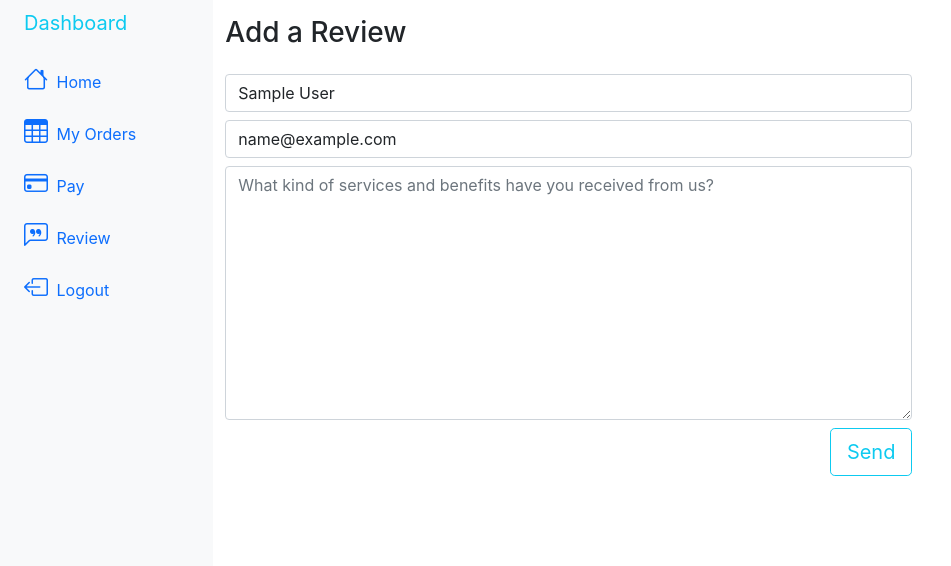
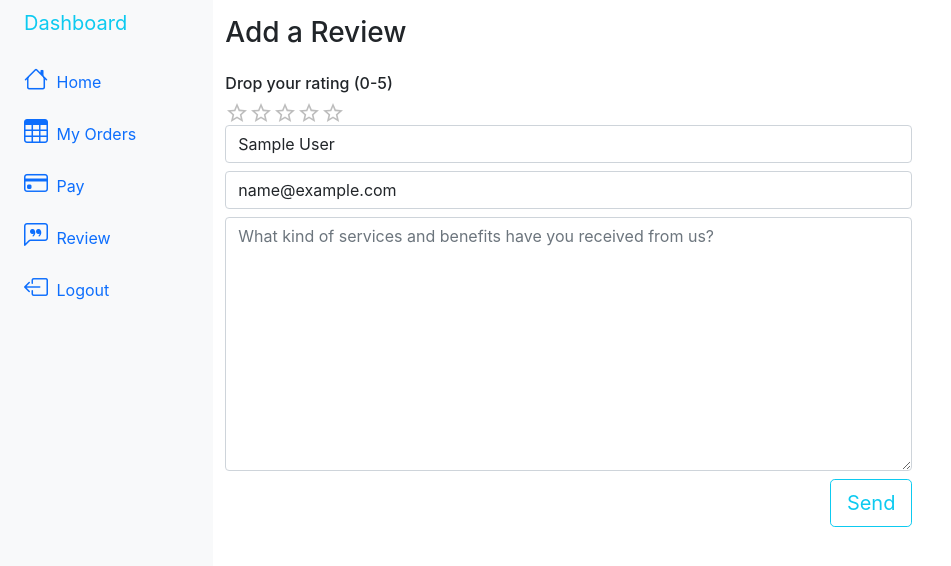
Before and after one commit to tanvirnpm/aurobil-cars-client, a React (Create React App) app: page /review in a window 1280 px wide. Shown: the top 566 px of the page, without its empty margins (0-951 px from the left). Built offline with nearby package versions, Linux system fonts and the light colour scheme; no server answers; sample sign-in values are in the browser's storage.

Commit message:
rating integration

```diff
--- a/package.json
+++ b/package.json
@@ -3,6 +3,9 @@
   "version": "0.1.0",
   "private": true,
   "dependencies": {
+    "@emotion/react": "^11.5.0",
+    "@emotion/styled": "^11.3.0",
+    "@mui/material": "^5.1.0",
     "@testing-library/jest-dom": "^5.15.0",
     "@testing-library/react": "^11.2.7",
     "@testing-library/user-event": "^12.8.3",
--- a/src/Pages/Dashboard/Review/Review.js
+++ b/src/Pages/Dashboard/Review/Review.js
@@ -2,22 +2,30 @@ import React, { useEffect, useState } from 'react';
 import DashboardMenu from '../Dashboard/DashboardMenu';
 import { useForm } from "react-hook-form";
 import useAuth from '../../../hooks/useAuth';
+import Rating from '@mui/material/Rating';
+import Stack from '@mui/material/Stack';
 
 
 const Review = () => {
-    const {user} = useAuth();
+    const { user } = useAuth();
+    const [ratingValue, setRatingValue] = useState(0);
     const { register, handleSubmit, watch, formState: { errors } } = useForm();
     const onSubmit = data => {
         const newReview = data;
         newReview.image = user.image;
-        fetch('http://localhost:5000/add-review',{
+        newReview.rating = ratingValue;
+        fetch('http://localhost:5000/add-review', {
             method: "POST",
-            headers: {'content-type': 'application/json'},
+            headers: { 'content-type': 'application/json' },
             body: JSON.stringify(data)
         })
-        .then(result=> result.json())
-        .then(data => console.log(data))
+            .then(result => result.json())
+            .then(data => console.log(data))
     };
+    const rating = (event, newValue) => {
+        setRatingValue(newValue);
+        console.log(newValue)
+    }
 
     return (
         <div className="container-fluid">
@@ -27,6 +35,11 @@ const Review = () => {
                     <h3>Add a Review</h3>
                     <div className="row mt-4">
                         <div className="col-md-8">
+                            <h6>Drop your rating (0-5)</h6>
+
+                            <Stack spacing={1}>
+                                <Rating onChange={rating} value={ratingValue} precision={1} />
+                            </Stack>
                             <form onSubmit={handleSubmit(onSubmit)}>
                                 <input className="form-control mb-2" value={user.name} type="text" placeholder="Your Name" {...register("name")} />
                                 <input className="form-control mb-2" value={user.email} type="text" placeholder="Your Email" {...register("email")} />
--- a/src/Pages/Home/Reviews/ReviewsCard.js
+++ b/src/Pages/Home/Reviews/ReviewsCard.js
@@ -1,22 +1,25 @@
 import React from "react";
+import Rating from '@mui/material/Rating';
+import Stack from '@mui/material/Stack';
 
-const ReviewsCard = ({item}) => {
-    const {name, review, image} = item;
-    const clientImage = {
-        height: "300px",
-    }
+const ReviewsCard = ({ item }) => {
+  const { name, review, image, rating } = item;
+  const clientImage = {
+    height: "300px",
+  }
   return (
     <div className="col-md-4">
       <div className="card shadow-sm text-center my-3 mx-2">
-        <img style={clientImage} src={image} className="card-img-top" alt=""/>
+        <img style={clientImage} src={image} className="card-img-top" alt="" />
         <div className="card-body">
           <h5 className="card-title">{name}</h5>
 
-          <i className="fa-solid fa-star text-warning"></i>
-          <i className="fa-solid fa-star text-warning"></i>
-          <i className="fa-solid fa-star text-warning"></i>
-          <i className="fa-solid fa-star text-warning"></i>
-          <i className="fa-solid fa-star text-warning"></i>
+
+          <div className="d-flex justify-content-center">
+          <Stack spacing={1}>
+            <Rating name="read-only" value={rating} readOnly />
+          </Stack>
+          </div>
           <p className="card-text">{review.slice(0, 150)}</p>
         </div>
       </div>
```
Also changed, not shown: 1 other file (tests, documents, lock files or other folders).
